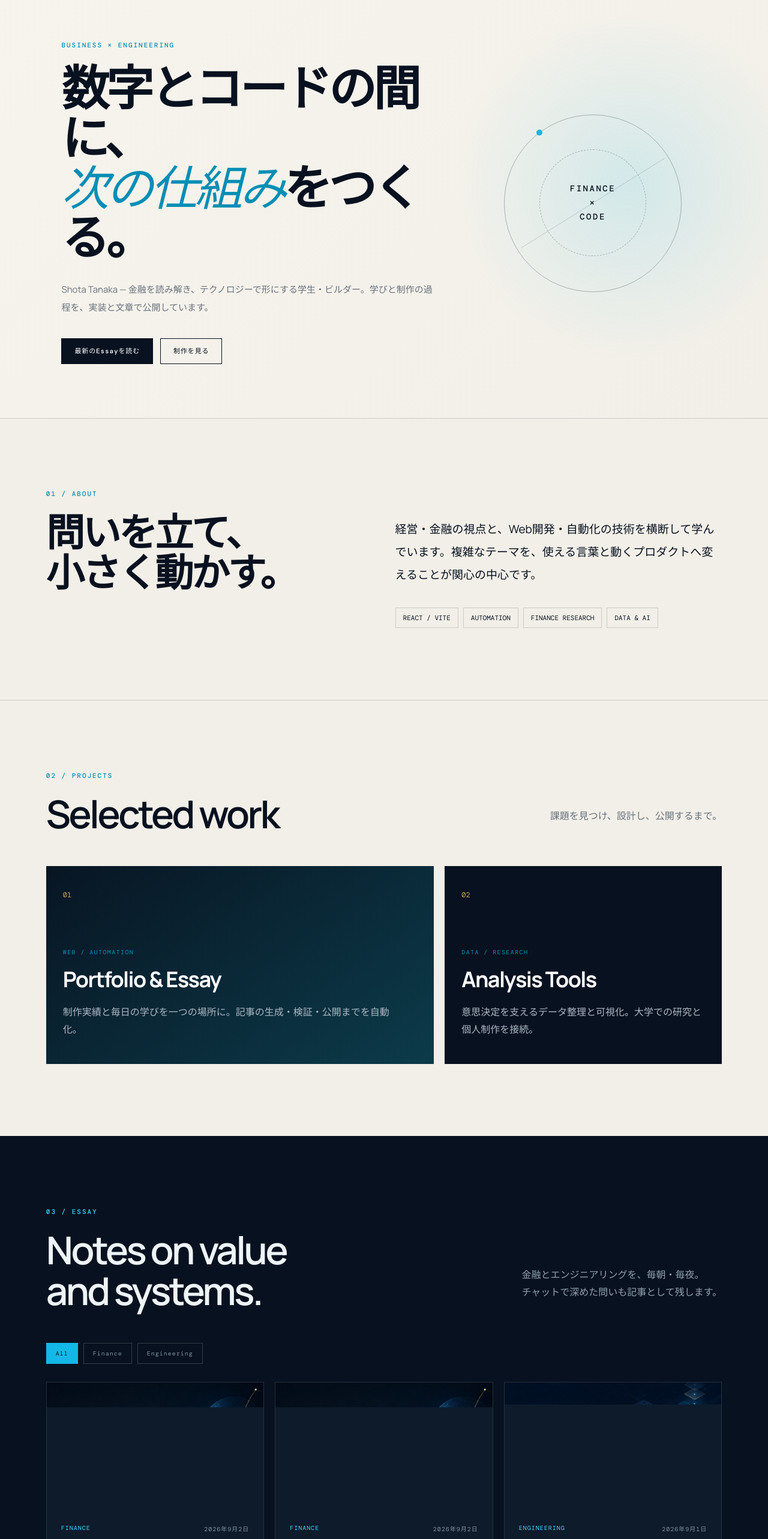
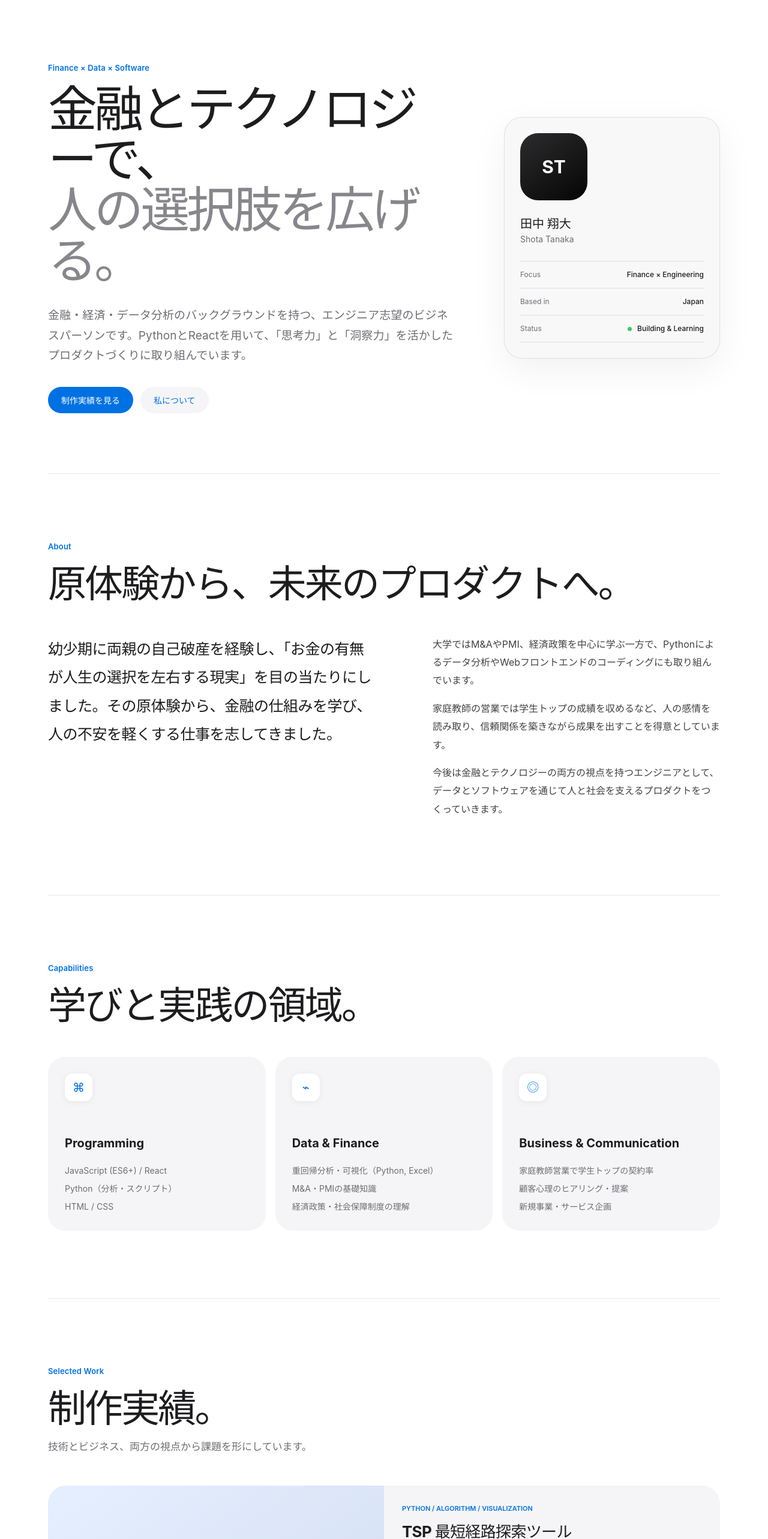
Before and after one commit to syouing/my-portfolio, a React (Vite) app: page / in a window 1280 px wide. Shown: the part 80-2646 px from the top of the page at 60% size. Built offline with nearby package versions, Linux system fonts and the light colour scheme.

Commit message:
Refocus portfolio and preserve existing site files

```diff
--- a/src/App.jsx
+++ b/src/App.jsx
@@ -4,70 +4,84 @@ import "./style.css";
 
 const postModules = import.meta.glob("./content/posts/*.json", { eager: true, import: "default" });
 const posts = Object.values(postModules).sort((a, b) => new Date(b.publishedAt) - new Date(a.publishedAt));
-const labels = { finance: "Finance", engineering: "Engineering" };
+const labels = { finance: "金融", engineering: "エンジニアリング" };
 const images = {
   finance: `${import.meta.env.BASE_URL}images/finance-cover.png`,
   engineering: `${import.meta.env.BASE_URL}images/engineering-cover.png`,
 };
+const skills = [
+  { title: "Programming", items: ["JavaScript (ES6+) / React", "Python（分析・スクリプト）", "HTML / CSS"] },
+  { title: "Data & Finance", items: ["重回帰分析・可視化（Python, Excel）", "M&A・PMIの基礎知識", "経済政策・社会保障制度の理解"] },
+  { title: "Business & Communication", items: ["家庭教師営業で学生トップの契約率", "顧客心理のヒアリング・提案", "新規事業・サービス企画"] },
+];
+const projects = [
+  { title: "TSP 最短経路探索ツール", type: "Python / Algorithm / Visualization", description: "11都市の巡回セールスマン問題（TSP）を全探索で解き、最短経路を算出・可視化するツール。距離行列の構築からグラフ描画までを一貫して実装。", mark: "TSP" },
+  { title: "給与水準の決定要因分析", type: "Python / Pandas / Regression", description: "日本の平均給与を目的変数とし、GDPや有効求人倍率などを説明変数とした重回帰分析を実施。p値・t値・標準化係数を用いて要因を検証。", mark: "DATA" },
+  { title: "学生向けカーリース新規事業提案", type: "Business / Finance / Slide", description: "カーリース会社を対象とした学生・若年層向けの新規事業プラン。家族・友人シェアプランや走行距離に応じた価格設計、LTV最大化を意識したモデルを提案。", mark: "BIZ" },
+  { title: "子どもの思考力を鍛えるAIエージェント構想", type: "AI / Education / Planning", description: "子どもの論理的思考・メタ認知を鍛えるAI家庭教師サービスの事業計画。対話設計や学習データの設計、教育的意義をレポートにまとめた。", mark: "AI" },
+  { title: "SS指数 計算サイト", type: "Web Tool / Public", description: "外部共有中の計算ツール。既存のドメイン、公開URL、ファイル名を維持したまま運用しています。", mark: "SS" },
+];
+
 const formatDate = (date) => new Intl.DateTimeFormat("ja-JP", { year: "numeric", month: "short", day: "numeric" }).format(new Date(date));
-
 function useHashPost() {
   const read = () => location.hash.startsWith("#essay/") ? location.hash.slice(7) : "";
   const [slug, setSlug] = useState(read);
-  useEffect(() => { addEventListener("hashchange", readHash); function readHash(){ setSlug(read()); } return () => removeEventListener("hashchange", readHash); }, []);
+  useEffect(() => { const update = () => setSlug(read()); addEventListener("hashchange", update); return () => removeEventListener("hashchange", update); }, []);
   return posts.find((post) => post.slug === slug);
 }
 
 export default function App() {
   const [filter, setFilter] = useState("all");
   const activePost = useHashPost();
-  const visible = useMemo(() => posts.filter((post) => filter === "all" || post.category === filter), [filter]);
+  const visiblePosts = useMemo(() => posts.filter((post) => filter === "all" || post.category === filter), [filter]);
   useEffect(() => { document.body.style.overflow = activePost ? "hidden" : ""; return () => { document.body.style.overflow = ""; }; }, [activePost]);
 
   return <div className="app">
-    <header className="navbar">
-      <a className="logo" href="#top" aria-label="Shota Tanaka ホーム">ST<span>.</span></a>
-      <nav className="nav-right" aria-label="メインナビゲーション"><a href="#about">About</a><a href="#projects">Projects</a><a href="#essay">Essay</a><a href="#contact">Contact</a></nav>
+    <header className="site-header">
+      <a className="brand" href="#top" aria-label="田中翔大 ポートフォリオ ホーム"><span className="brand-avatar">ST</span><span>Shota Tanaka</span></a>
+      <nav aria-label="メインナビゲーション"><a href="#about">私について</a><a href="#skills">スキル</a><a href="#projects">制作実績</a><a href="#essay">エッセイ</a></nav>
+      <a className="header-contact" href="#contact">お問い合わせ</a>
     </header>
+
     <main id="top">
-      <section className="hero">
-        <motion.div className="hero-copy" initial={{ opacity: 0, y: 22 }} animate={{ opacity: 1, y: 0 }} transition={{ duration: .7 }}>
-          <p className="eyebrow">BUSINESS × ENGINEERING</p>
-          <h1>数字とコードの間に、<br /><em>次の仕組み</em>をつくる。</h1>
-          <p className="hero-text">Shota Tanaka — 金融を読み解き、テクノロジーで形にする学生・ビルダー。学びと制作の過程を、実装と文章で公開しています。</p>
-          <div className="hero-buttons"><a className="btn primary" href="#essay">最新のEssayを読む</a><a className="btn secondary" href="#projects">制作を見る</a></div>
+      <section className="hero section-shell">
+        <motion.div initial={{ opacity: 0, y: 14 }} animate={{ opacity: 1, y: 0 }} transition={{ duration: .55 }}>
+          <p className="kicker">Finance × Data × Software</p>
+          <h1>金融とテクノロジーで、<br /><span>人の選択肢を広げる。</span></h1>
+          <p className="hero-lead">金融・経済・データ分析のバックグラウンドを持つ、エンジニア志望のビジネスパーソンです。PythonとReactを用いて、「思考力」と「洞察力」を活かしたプロダクトづくりに取り組んでいます。</p>
+          <div className="hero-actions"><a className="button primary" href="#projects">制作実績を見る</a><a className="button secondary" href="#about">私について</a></div>
         </motion.div>
-        <div className="hero-orbit" aria-hidden="true"><span className="orbit orbit-one" /><span className="orbit orbit-two" /><span className="hero-dot" /><p>FINANCE<br />×<br />CODE</p></div>
+        <div className="profile-card" aria-label="プロフィール要約"><div className="profile-monogram">ST</div><div><strong>田中 翔大</strong><span>Shota Tanaka</span></div><dl><div><dt>Focus</dt><dd>Finance × Engineering</dd></div><div><dt>Based in</dt><dd>Japan</dd></div><div><dt>Status</dt><dd><i /> Building & Learning</dd></div></dl></div>
       </section>
 
-      <section className="section about-grid" id="about">
-        <div><p className="section-index">01 / ABOUT</p><h2>問いを立て、<br />小さく動かす。</h2></div>
-        <div className="about-copy"><p>経営・金融の視点と、Web開発・自動化の技術を横断して学んでいます。複雑なテーマを、使える言葉と動くプロダクトへ変えることが関心の中心です。</p><div className="facts"><span>React / Vite</span><span>Automation</span><span>Finance Research</span><span>Data & AI</span></div></div>
+      <section className="content-section section-shell" id="about">
+        <SectionTitle label="About" title="原体験から、未来のプロダクトへ。" />
+        <div className="about-layout"><p className="about-intro">幼少期に両親の自己破産を経験し、<strong>「お金の有無が人生の選択を左右する現実」</strong>を目の当たりにしました。その原体験から、金融の仕組みを学び、人の不安を軽くする仕事を志してきました。</p><div className="about-detail"><p>大学ではM&amp;AやPMI、経済政策を中心に学ぶ一方で、Pythonによるデータ分析やWebフロントエンドのコーディングにも取り組んでいます。</p><p>家庭教師の営業では学生トップの成績を収めるなど、<strong>人の感情を読み取り、信頼関係を築きながら成果を出すこと</strong>を得意としています。</p><p>今後は金融とテクノロジーの両方の視点を持つエンジニアとして、データとソフトウェアを通じて人と社会を支えるプロダクトをつくっていきます。</p></div></div>
       </section>
 
-      <section className="section" id="projects">
-        <Heading index="02" title="Selected work" copy="課題を見つけ、設計し、公開するまで。" />
-        <div className="project-grid">
-          <article className="project-card project-featured"><p className="card-number">01</p><div><span className="project-type">WEB / AUTOMATION</span><h3>Portfolio & Essay</h3><p>制作実績と毎日の学びを一つの場所に。記事の生成・検証・公開までを自動化。</p></div></article>
-          <article className="project-card"><p className="card-number">02</p><div><span className="project-type">DATA / RESEARCH</span><h3>Analysis Tools</h3><p>意思決定を支えるデータ整理と可視化。大学での研究と個人制作を接続。</p></div></article>
-        </div>
+      <section className="content-section section-shell" id="skills">
+        <SectionTitle label="Capabilities" title="学びと実践の領域。" />
+        <div className="skills-grid">{skills.map((skill, index) => <article className="skill-card" key={skill.title}><span className="card-icon">{["⌘","⌁","◎"][index]}</span><h3>{skill.title}</h3><ul>{skill.items.map((item) => <li key={item}>{item}</li>)}</ul></article>)}</div>
       </section>
 
-      <section className="section essay-section" id="essay">
-        <Heading index="03" title={<>Notes on value<br />and systems.</>} copy={<>金融とエンジニアリングを、毎朝・毎夜。<br />チャットで深めた問いも記事として残します。</>} />
-        <div className="filter-row" role="group" aria-label="記事カテゴリ">{[["all","All"],["finance","Finance"],["engineering","Engineering"]].map(([key,label]) => <button key={key} className={filter === key ? "active" : ""} onClick={() => setFilter(key)}>{label}</button>)}</div>
-        <div className="essay-grid">{visible.map((post) => <motion.a layout href={`#essay/${post.slug}`} className="essay-card" key={post.slug} initial={{ opacity: 0, y: 18 }} whileInView={{ opacity: 1, y: 0 }} viewport={{ once: true, amount: .2 }}>
-          <div className="essay-image"><img src={images[post.category]} alt="" /></div><div className="essay-body"><Meta post={post} /><h3>{post.title}</h3><p>{post.summary}</p><span className="read-more">READ ESSAY <b>↗</b></span></div>
-        </motion.a>)}</div>
+      <section className="content-section section-shell" id="projects">
+        <SectionTitle label="Selected Work" title="制作実績。" copy="技術とビジネス、両方の視点から課題を形にしています。" />
+        <div className="projects-grid">{projects.map((project, index) => <article className={`project-card ${index === 0 ? "featured" : ""}`} key={project.title}><div className="project-visual"><span>{project.mark}</span></div><div className="project-copy"><p className="project-type">{project.type}</p><h3>{project.title}</h3><p>{project.description}</p></div></article>)}</div>
       </section>
 
-      <section className="section contact" id="contact"><p className="section-index">04 / CONTACT</p><h2>Let’s make the next thing.</h2><a href="mailto:hello@syouing.tech">hello@syouing.tech <span>↗</span></a></section>
+      <section className="content-section section-shell essay-section" id="essay">
+        <SectionTitle label="Writing" title="Essay" copy="制作と思考の背景を記録する、小さなノートです。" />
+        <div className="filter-row" role="group" aria-label="記事カテゴリ">{[["all","すべて"],["finance","金融"],["engineering","エンジニアリング"]].map(([key,label]) => <button type="button" key={key} aria-pressed={filter === key} onClick={() => setFilter(key)}>{label}</button>)}</div>
+        <div className="essay-grid">{visiblePosts.map((post) => <a className="essay-card" href={`#essay/${post.slug}`} key={post.slug}><img src={images[post.category]} alt="" /><div><Meta post={post} /><h3>{post.title}</h3><p>{post.summary}</p><span>読む <b>›</b></span></div></a>)}</div>
+      </section>
+
+      <section className="contact section-shell" id="contact"><p className="kicker">Contact</p><h2>一緒に、次の仕組みを。</h2><p>プロジェクトや制作について、お気軽にご連絡ください。</p><a className="button primary" href="mailto:your-mail@example.com">メールを送る</a></section>
     </main>
-    <footer><span>© {new Date().getFullYear()} SHOTA TANAKA</span><span>TOKYO, JAPAN</span></footer>
+    <footer className="section-shell"><span>© {new Date().getFullYear()} Shota Tanaka</span><a href="https://github.com/syouing" target="_blank" rel="noreferrer">GitHub ↗</a></footer>
     <AnimatePresence>{activePost && <Article post={activePost} />}</AnimatePresence>
   </div>;
 }
 
-function Heading({ index, title, copy }) { return <div className="section-heading"><div><p className="section-index">{index} / {index === "02" ? "PROJECTS" : "ESSAY"}</p><h2>{title}</h2></div><p>{copy}</p></div>; }
+function SectionTitle({ label, title, copy }) { return <div className="section-title"><p className="kicker">{label}</p><h2>{title}</h2>{copy && <p>{copy}</p>}</div>; }
 function Meta({ post }) { return <div className="essay-meta"><span>{labels[post.category]}</span><time>{formatDate(post.publishedAt)}</time></div>; }
-function Article({ post }) { return <motion.div className="article-overlay" initial={{ opacity: 0 }} animate={{ opacity: 1 }} exit={{ opacity: 0 }}><a href="#essay" className="article-back">← BACK TO ESSAYS</a><article className="article-page"><header><Meta post={post} /><h1>{post.title}</h1><p className="article-summary">{post.summary}</p><img src={images[post.category]} alt="" /></header><div className="article-content">{post.sections.map((section) => <section key={section.heading}><h2>{section.heading}</h2>{section.paragraphs.map((paragraph) => <p key={paragraph}>{paragraph}</p>)}</section>)}<aside>このEssayは、本人とAIの対話・調査メモをもとに編集しています。投資判断を勧めるものではありません。</aside></div></article></motion.div>; }
+function Article({ post }) { return <motion.div className="article-overlay" initial={{ opacity: 0 }} animate={{ opacity: 1 }} exit={{ opacity: 0 }}><a href="#essay" className="article-back">‹ エッセイに戻る</a><article className="article-page"><header><Meta post={post} /><h1>{post.title}</h1><p>{post.summary}</p><img src={images[post.category]} alt="" /></header><div className="article-content">{post.sections.map((section) => <section key={section.heading}><h2>{section.heading}</h2>{section.paragraphs.map((paragraph) => <p key={paragraph}>{paragraph}</p>)}</section>)}<aside>本人とAIの対話・調査メモをもとに編集しています。金融記事は投資判断を勧めるものではありません。</aside></div></article></motion.div>; }
```
Also changed, not shown: src/style.css.
